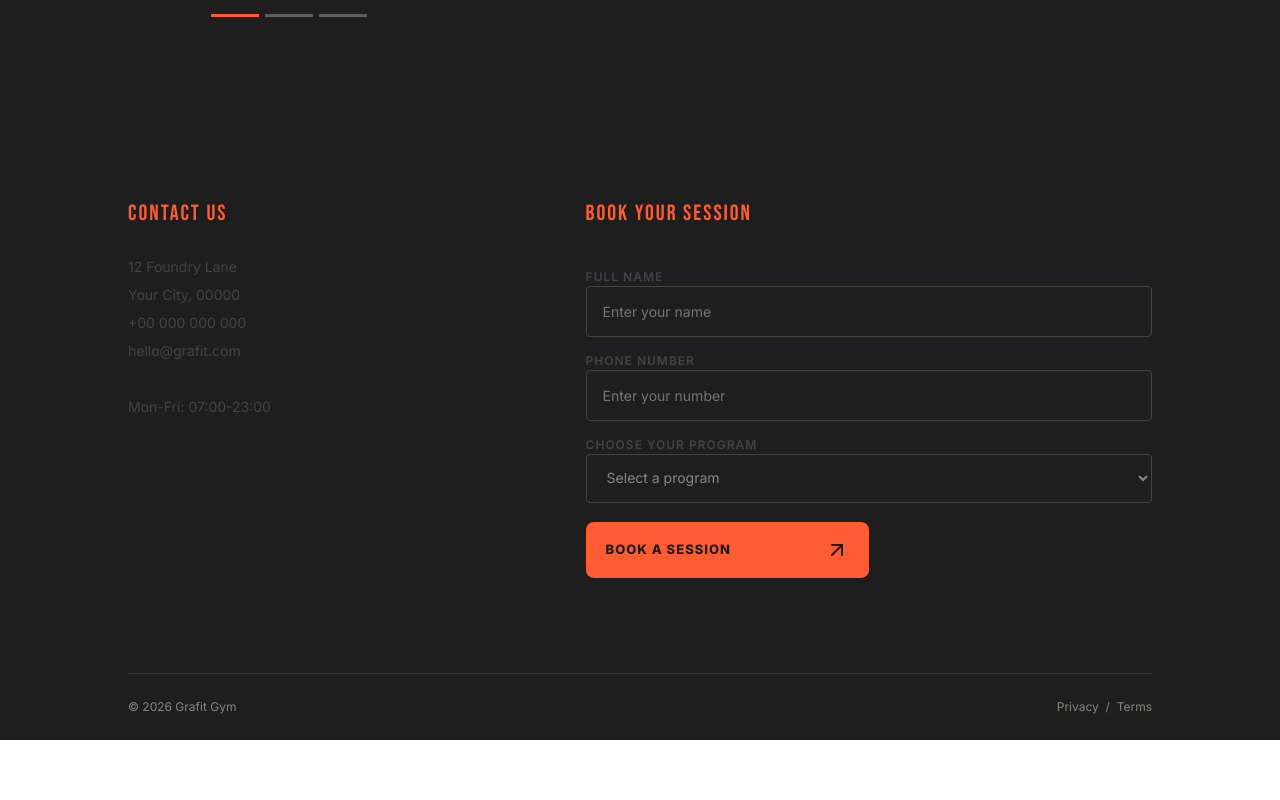
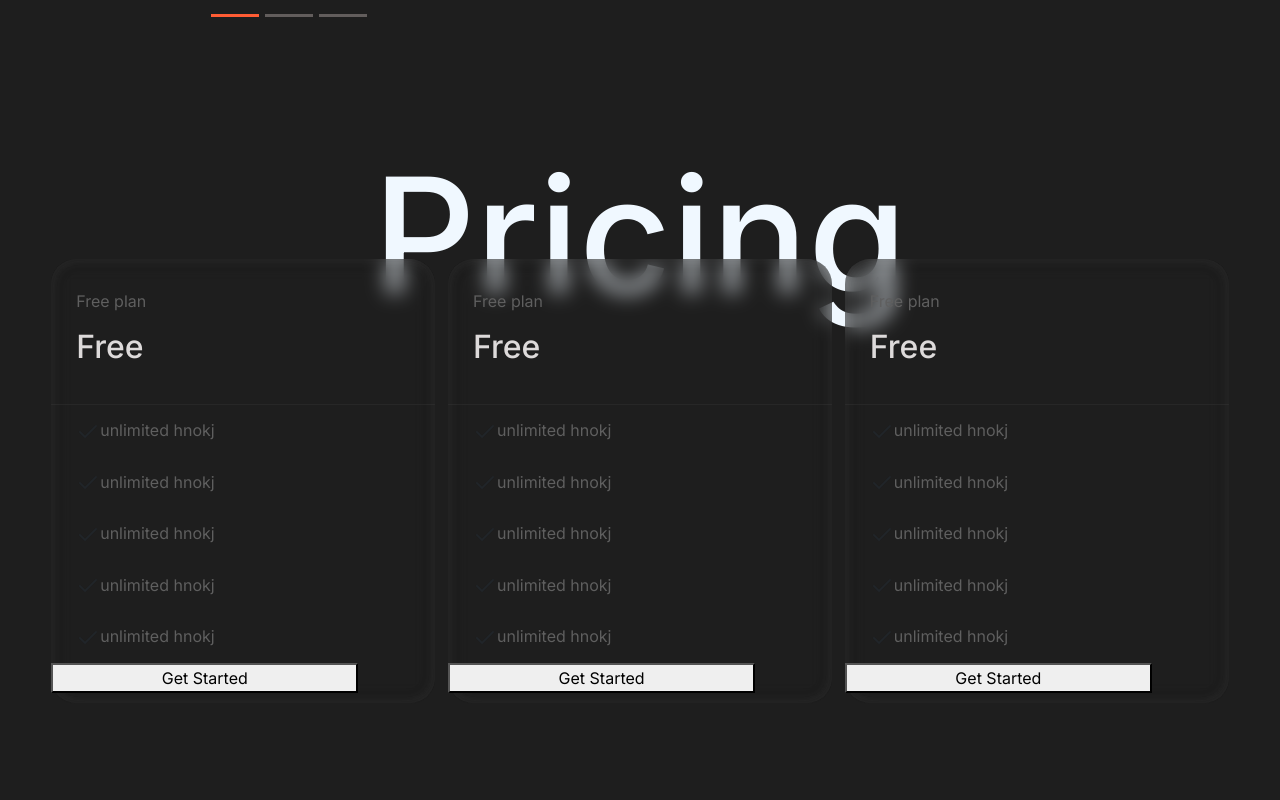
Before and after one commit to dev-Anf/gym-landing-page, a plain HTML site: page index.html in a window 1280 px wide. Shown: the part 1460-2260 px from the top of the page. Before the commit the page ends 2200 px from the top, so only its background shows below. Drawn offline with nearby package versions, Linux system fonts and the light colour scheme.

Commit message:
WIP: add pricing section layout

```diff
--- a/index.html
+++ b/index.html
@@ -110,6 +110,47 @@
             </div>
         </section>
         <section id="memberships">
+            <h2 class="article">Pricing</h2>
+            <div class="memb-container">
+            <div class="memb-box">
+                <div class="plan"><span>Free plan</span>
+                <h2>Free</h2></div>
+                <div class="memb-line"><i data-lucide="check"></i><span>unlimited hnokj</span></div>
+                <div class="memb-line"><i data-lucide="check"></i><span>unlimited hnokj</span></div>
+                <div class="memb-line"><i data-lucide="check"></i><span>unlimited hnokj</span></div>
+                <div class="memb-line"><i data-lucide="check"></i><span>unlimited hnokj</span></div>
+                <div class="memb-line"><i data-lucide="check"></i><span>unlimited hnokj</span></div>
+
+                <button>Get Started</button>
+
+            </div>
+            <div class="memb-box">
+                <div class="plan"><span>Free plan</span>
+                <h2>Free</h2></div>
+                <div class="memb-line"><i data-lucide="check"></i><span>unlimited hnokj</span></div>
+                <div class="memb-line"><i data-lucide="check"></i><span>unlimited hnokj</span></div>
+                <div class="memb-line"><i data-lucide="check"></i><span>unlimited hnokj</span></div>
+                <div class="memb-line"><i data-lucide="check"></i><span>unlimited hnokj</span></div>
+                <div class="memb-line"><i data-lucide="check"></i><span>unlimited hnokj</span></div>
+
+                <button>Get Started</button>
+
+            </div>
+
+            <div class="memb-box">
+                <div class="plan"><span>Free plan</span>
+                <h2>Free</h2></div>
+                <div class="memb-line"><i data-lucide="check"></i><span>unlimited hnokj</span></div>
+                <div class="memb-line"><i data-lucide="check"></i><span>unlimited hnokj</span></div>
+                <div class="memb-line"><i data-lucide="check"></i><span>unlimited hnokj</span></div>
+                <div class="memb-line"><i data-lucide="check"></i><span>unlimited hnokj</span></div>
+                <div class="memb-line"><i data-lucide="check"></i><span>unlimited hnokj</span></div>
+
+                <button>Get Started</button>
+
+            </div>
+        </div>
+
 
 
 
--- a/style.css
+++ b/style.css
@@ -261,6 +261,84 @@ a{
     opacity: 1;
 }
 
+.article{
+    display: flex;
+
+    position: absolute;
+    top: 2%;
+    left:50%;
+    transform: translateX(-50%);
+
+
+
+    z-index: 0;
+
+    color:aliceblue;
+    font-size:20vh;
+    pointer-events: none;
+
+
+}
+#memberships{
+    position: relative;
+    height:100vh;
+    background-color: var(--asphalt-dark);
+}
+
+.plan{
+    display: flex;
+    flex-direction: column;
+    justify-content: left;
+    gap:15px;
+
+    border-bottom:1px solid #4646463f;
+    padding: 20px 25px;
+    padding-bottom: 30px;
+}
+.memb-container{
+    position: relative;
+    top:17%;
+    display: flex;
+    flex-direction: row;
+    z-index: 1;
+
+
+
+    justify-content: center;
+    gap:1%;
+
+    flex-wrap: wrap;
+}
+
+.memb-box{
+    display: flex;
+    flex-direction: column;
+
+    background-color: #1e1e1e6e;
+    backdrop-filter: blur(10px);
+    -webkit-background-filter: blur(10px);
+    padding: 10px 0px;
+    border-radius: 25px;
+    border:none;
+    box-shadow: inset 0 0 15px rgba(54, 54, 54, 0.15),
+            inset 0 0 15px rgba(255, 255, 255, 0.05);
+    width:30%;
+}
+.memb-box span{
+    color: #5f5f5f;
+}
+.memb-box h2{
+    color: #dddada;
+}
+
+.memb-line{
+    margin: 13px 25px;
+}
+
+.memb-box button{
+    width: 80%;
+}
+
 
 
 footer{
```
